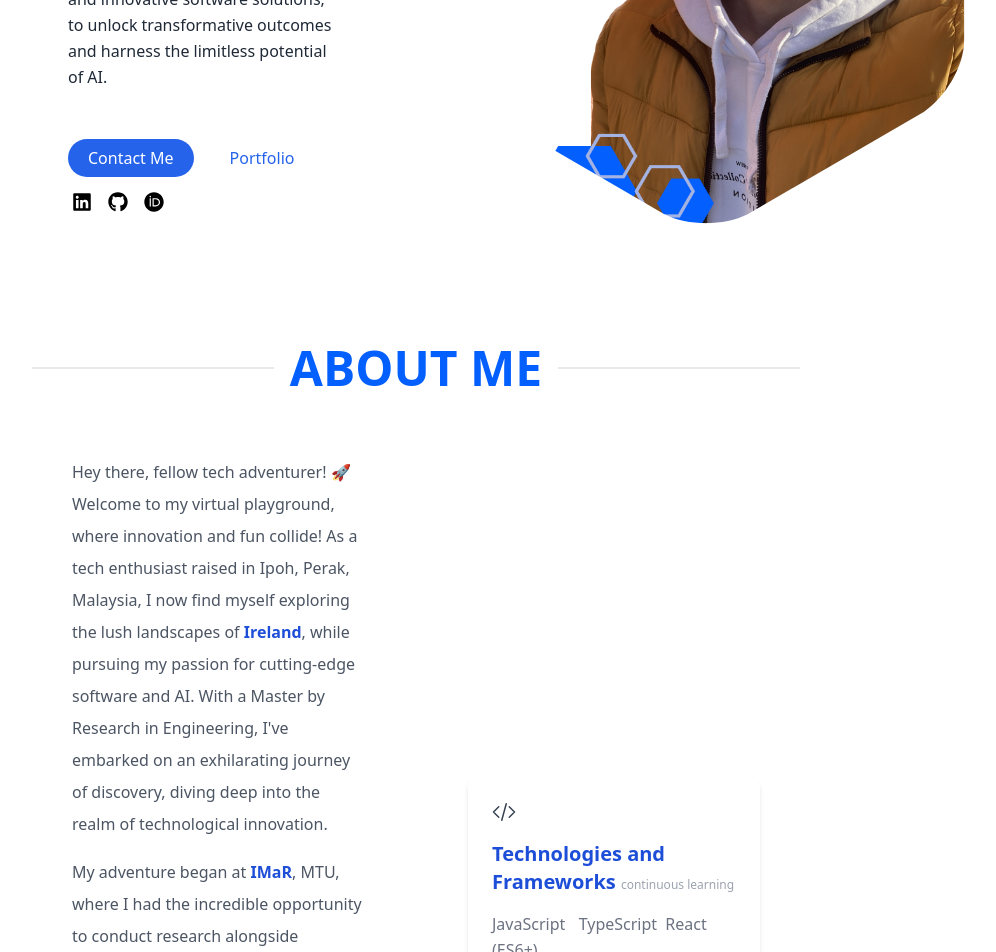
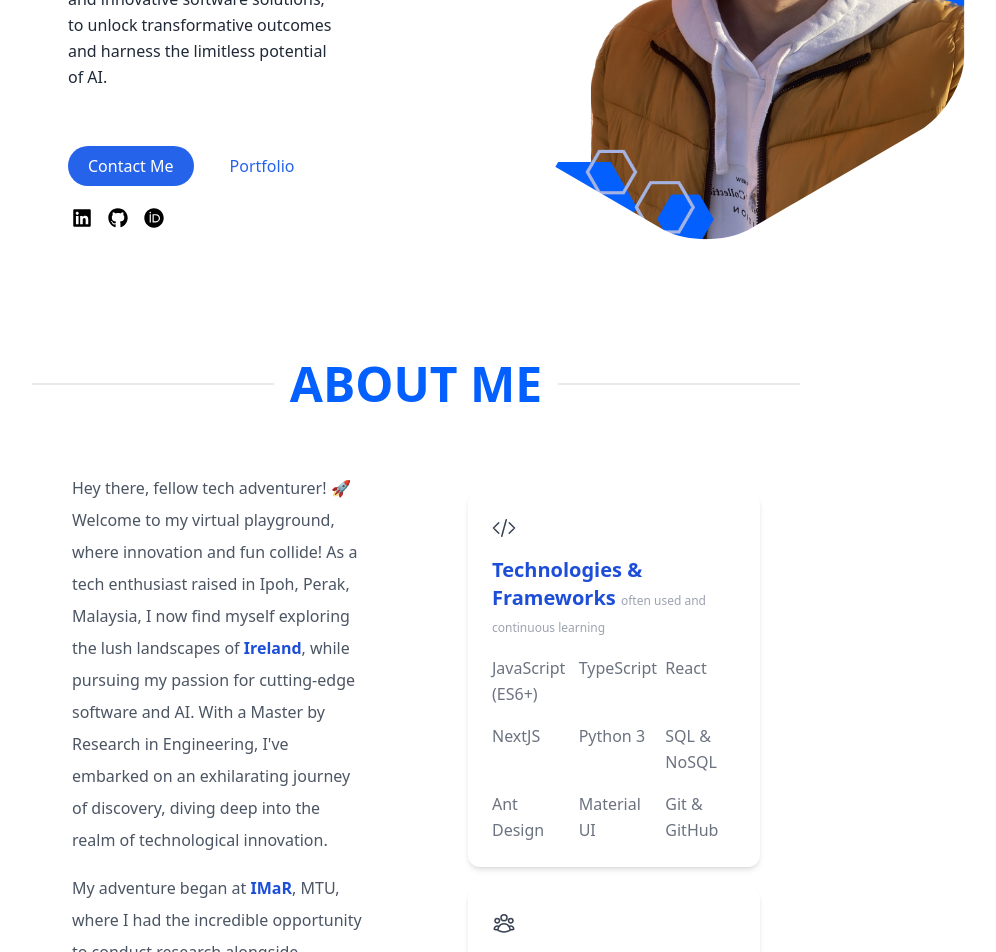
Before and after one commit to dejongyeong/v2, a Next.js app: page / in a window 1280 px wide. Shown: the part 500-1452 px from the top of the page, without its empty margins (224-1220 px from the left). Built offline with nearby package versions, Linux system fonts and the light colour scheme.

Commit message:
change components location

```diff
--- a/components/sections/Contact.tsx
+++ b/components/sections/Contact.tsx
@@ -1,7 +1,14 @@
+import Blob from "../shared/contact/Blob";
+
 const Contact = () => {
   return (
-    <div id="contact" className="h-[80vh]">
-      <p>Contact</p>
+    <div id="contact" className="relative w-full h-screen mb-4">
+      <div className="h-full p-6 ps-0 min-[1025px]:ps-52 pe-0 min-[1025px]:pe-32 border-2">
+        <div className="z-10 border-2 border-pink-600">
+          <p>Contact</p>
+        </div>
+        <Blob />
+      </div>
     </div>
   );
 };
--- a/components/sections/Hero.tsx
+++ b/components/sections/Hero.tsx
@@ -1,19 +1,11 @@
-import About from "./About";
 import Intro from "../shared/hero/Intro";
 import Navigation from "../shared/hero/Navigation";
-import Footer from "../shared/Footer";
-import Contact from "./Contact";
-import Portfolio from "./Portfolio";
 
 const Hero = () => {
   return (
-    <div className="bg-white">
+    <div>
       <Navigation />
       <Intro />
-      <About />
-      <Portfolio />
-      <Contact />
-      <Footer />
     </div>
   );
 };
--- a/components/shared/about/Skills.tsx
+++ b/components/shared/about/Skills.tsx
@@ -4,7 +4,7 @@ import Technical from "./Technical";
 
 const Skills = () => {
   return (
-    <div className="px-7 md:px-10 py-8 flex flex-col justify-center gap-5">
+    <div className="px-7 md:px-10 py-8 flex flex-col justify-start gap-5 my-5">
       <Technical />
       <EI />
       <Language />
--- a/components/shared/about/Technical.tsx
+++ b/components/shared/about/Technical.tsx
@@ -31,7 +31,8 @@ const Technical = () => {
           />
         </svg>
         <h5 className="mb-2 block text-xl text-blue-700 font-semibold leading-snug antialiased my-4">
-          Technologies and Frameworks <span className="text-xs text-gray-400 font-normal">continuous learning</span>
+          Technologies & Frameworks{" "}
+          <span className="text-xs text-gray-400 font-normal">often used and continuous learning</span>
         </h5>
         <div className=" leading-relaxed antialiased text-gray-500 gap-4 mt-4">
           <div className="grid xl:grid-cols-3 grid-cols-2 gap-4 max-w-full w-auto">
--- a/components/shared/buttons/Cta.tsx
+++ b/components/shared/buttons/Cta.tsx
@@ -5,14 +5,14 @@ const Cta = () => {
     <div className="mt-6 flex flex-row gap-4">
       <div>
         <Link href="/#contact" passHref>
-          <a className="px-5 py-2 mx-auto text-white bg-blue-600 rounded-full hover:bg-blue-700 hover:drop-shadow-lg md:mx-0">
+          <a className="inline-block px-5 py-2 mx-auto text-white bg-blue-600 rounded-full hover:bg-blue-700 hover:drop-shadow-lg md:mx-0">
             Contact Me
           </a>
         </Link>
       </div>
       <div>
         <Link href="/#portfolio" passHref>
-          <a className="px-5 py-2 mx-auto text-blue-600 rounded-full hover:bg-blue-600 hover:text-white hover:drop-shadow-lg md:mx-0">
+          <a className="inline-block  px-5 py-2 mx-auto text-blue-600 rounded-full hover:bg-blue-600 hover:text-white hover:drop-shadow-lg md:mx-0">
             Portfolio
           </a>
         </Link>
--- a/components/shared/buttons/Download.tsx
+++ b/components/shared/buttons/Download.tsx
@@ -7,7 +7,7 @@ const Download = () => {
         <a
           target="_blank"
           rel="noopener noreferrer"
-          className="inline-block px-5 py-2 mx-auto text-white bg-blue-600 rounded-full hover:bg-blue-700 hover:drop-shadow-lg md:mx-0"
+          className="inline-block px-5 py-2 mx-auto text-white bg-blue-600 rounded-full hover:bg-blue-700 hover:drop-shadow-lg md:mx-0 text-center"
         >
           Download CV
         </a>
--- /dev/null
+++ b/components/shared/contact/Blob.tsx
@@ -0,0 +1,25 @@
+const Blob = () => {
+  return (
+    <div className="absolute opacity-80  bottom-0">
+      <svg id="sw-js-blob-svg" viewBox="0 0 100 100" xmlns="http://www.w3.org/2000/svg" className="w-72 h-72">
+        <defs>
+          <linearGradient id="sw-gradient" x1="0" x2="1" y1="1" y2="0">
+            <stop id="stop1" stopColor="rgba(4, 95, 255, 0.69)" offset="0%" />
+            <stop id="stop2" stopColor="rgba(64.662, 190.562, 233.442, 1)" offset="100%" />
+          </linearGradient>
+        </defs>
+        <path
+          fill="url(#sw-gradient)"
+          d="M25.1,-30.7C31.5,-24.6,34.7,-15.7,36.9,-6.1C39.1,3.5,40.2,13.6,35.7,20C31.3,26.4,21.4,28.9,12.5,30.4C3.6,31.9,-4.1,32.3,-11.9,30.5C-19.7,28.7,-27.5,24.5,-31.2,18.1C-34.9,11.6,-34.5,2.8,-32.3,-5C-30.1,-12.8,-26.1,-19.6,-20.5,-25.8C-14.8,-32.1,-7.4,-37.7,1,-38.9C9.4,-40.1,18.8,-36.8,25.1,-30.7Z"
+          width="100%"
+          height="100%"
+          transform="translate(50 50)"
+          strokeWidth="0"
+          stroke="url(#sw-gradient)"
+        />
+      </svg>
+    </div>
+  );
+};
+
+export default Blob;
--- a/components/shared/hero/Intro.tsx
+++ b/components/shared/hero/Intro.tsx
@@ -30,7 +30,7 @@ const Intro = () => {
           </div>
         </div>
         {/* Right column content */}
-        <div className="md:flex justify-end items-end pe-0 min-[1025px]:pe-16">
+        <div className="md:flex justify-center items-end pe-4 min-[1025px]:pe-16 max-[1025px]:mt-7">
           <Image
             src="/hero.png"
             alt="Hero Profile Image"
--- a/pages/index.tsx
+++ b/pages/index.tsx
@@ -1,6 +1,10 @@
 import type { NextPage } from "next";
 import Head from "next/head";
 import Hero from "../components/sections/Hero";
+import About from "../components/sections/About";
+import Portfolio from "../components/sections/Portfolio";
+import Contact from "../components/sections/Contact";
+import Footer from "../components/shared/Footer";
 
 // design idea from: https://portfolio-tailwind.preview.uideck.com/demos/personal/
 
@@ -11,8 +15,12 @@ const Home: NextPage = () => {
         <title>Portfolio | De Jong Y</title>
       </Head>
 
-      <main>
+      <main className="bg-white">
         <Hero />
+        <About />
+        <Portfolio />
+        <Contact />
+        <Footer />
       </main>
     </div>
   );
```
